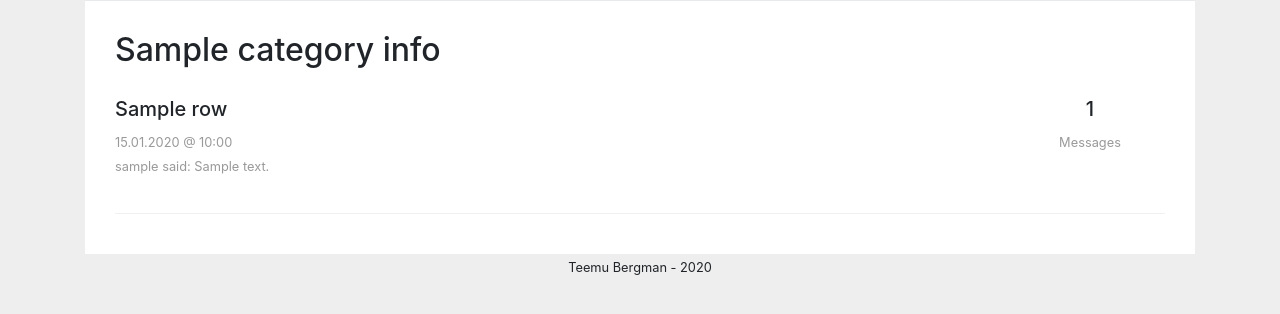
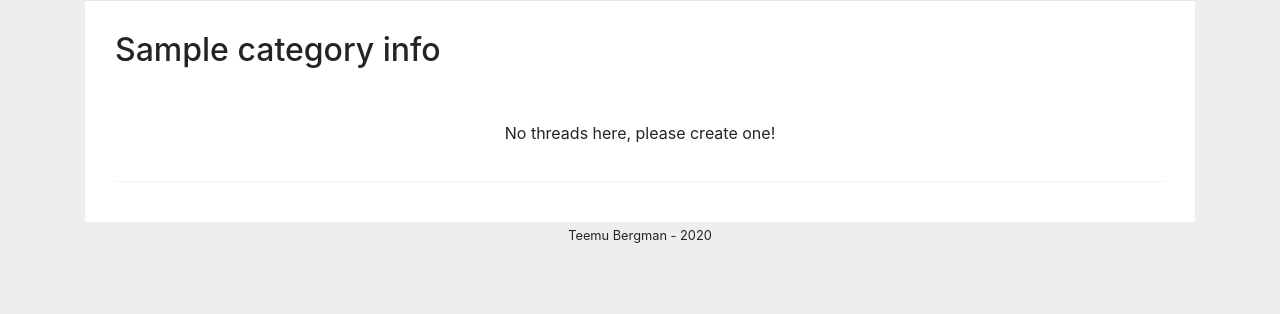
Before and after one commit to TeemuBergman/messageboard, a Python web app: template messageboard/templates/threads.html in a window 1280 px wide. Shown: the part 124-438 px from the top of the page. Run offline with Jinja, Linux system fonts and the light colour scheme; the template is opened without the code that fills it: most values are stand-ins (such as "Sample title", 1, 10 or a date in 2020); some libraries are stand-ins or nearby versions.

Commit message:
Added message if there are no threads in category.

```diff
--- a/messageboard/templates/threads.html
+++ b/messageboard/templates/threads.html
@@ -29,6 +29,7 @@
         </div>
 
         <!-- List all threads -->
+        {% if threads.rowcount %}
             {% for row in threads %}
                 <div class="forum-item position-relative">
                     <div class="row">
@@ -57,6 +58,15 @@
                     </div>
                 </div>
             {% endfor %}
-
+        {% else %}
+            <div class="forum-item position-relative">
+                <div class="row">
+                    <div class="col-md-12">
+                        <br>
+                        <p class="text-center">No threads here, please create one!</p>
+                    </div>
+                </div>
+            </div>
+        {% endif %}
     </div>
 {% endblock %}
```
Lines whose indentation alone changed are shown as unchanged.
